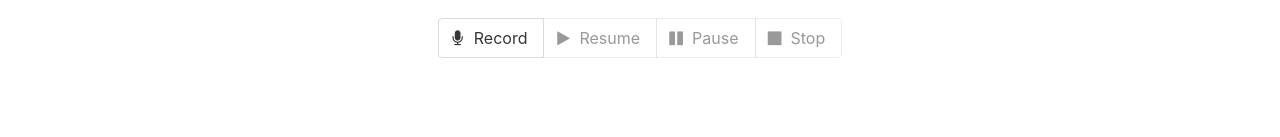
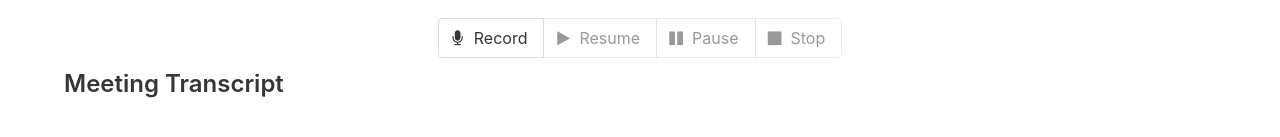
Before and after one commit to josephwandile/soprano, a React (Create React App) app: page / in a window 1280 px wide. Shown: the part 585-722 px from the top of the page. Built offline with nearby package versions, Linux system fonts and the light colour scheme; no server answers.

Commit message:
merging transcripts

```diff
--- a/src/App.js
+++ b/src/App.js
@@ -95,8 +95,6 @@ class App extends Component {
         </div>
         <div className="section">
           <Recorder appendToTranscript={this.appendToTranscript}/>
-        </div>
-        <div className="section">
           <Transcript
             summary={this.state.summary}
             participants={this.state.participants}
--- a/src/Segment.js
+++ b/src/Segment.js
@@ -11,24 +11,6 @@ class Segment extends Component {
     };
   }
 
-  componentDidMount() {
-    setTimeout(this.fetchObservation, 1000);
-  }
-
-  fetchObservation = () => {
-    fetch(`http://${window.location.hostname}:8080/observe/${this.props.id}`, {credentials: 'include'})
-      .then(resp => resp.json())
-      .then(resp => {
-        if (resp.error) {
-          return;
-        } else if (resp.retry) {
-          setTimeout(this.fetchObservation, 2000);
-        } else {
-          this.setState({transcript: resp.transcripts});
-        }
-      });
-  }
-
   render() {
 
     // Ignore empty transcripts
@@ -38,12 +20,15 @@ class Segment extends Component {
 
     let items = [];
     let i = 0;
+    let last_speaker = "";
     this.props.transcript.forEach(trans => {
-      if (trans.new) {  // New speaker. Insert line break and speaker tag.
+      let speaker = trans.speaker;
+      if (speaker !== last_speaker) {  // New speaker. Insert line break and speaker tag.
         items.push(<br key={`ogbreak-${i}`}/>)
         items.push(<Speaker key={`break-${i}`} email={trans.speaker} participants={this.props.participants}/>);
       }
       items.push(<Sentence key={`words-${i}`} words={trans.transcript.join(' ')}/>)
+      last_speaker = speaker;
       i++;
     });
     return <div>{items}</div>;
--- a/src/Transcript.js
+++ b/src/Transcript.js
@@ -3,12 +3,27 @@ import Segment from './Segment.js';
 
 class Transcript extends Component {
   render() {
-    let segments = Object.entries(this.props.transcript).map(([id, trans]) => <Segment participants={this.props.participants} id={id} key={id} transcript={trans}/>);
-    let summary = this.props.summary ? <p className="center">Executive Summary <br /> {this.props.summary}</p> : null;
+
+    let full_transcript = [];
+    let id = "0"
+    for (id in this.props.transcript) {
+      full_transcript = full_transcript.concat(this.props.transcript[id]);
+    }
+    let summary = this.props.summary ? (
+      <div className="content">
+        <h3>
+          Executive Summary
+        </h3>
+        <p>{this.props.summary}</p>
+      </div>
+    ) : null;
     return (
-      <div>
-        {summary}
-        {segments}
+      <div className="container">
+        <div className="content">
+          {summary}
+          <h3>Meeting Transcript</h3>
+          <Segment participants={this.props.participants} id={"0"} transcript={full_transcript}/>
+        </div>
       </div>
     );
   }
--- a/src/TranscriptMock.js
+++ b/src/TranscriptMock.js
@@ -198,6 +198,206 @@ const TranscriptMock = {
         "objects"
       ]
     },
+  ],
+  "1": [
+    {
+      "final": false,
+      "last": null,
+      "new": true,
+      "speaker": "SPEAKER_1",
+      "transcript": [
+        "indicates"
+      ]
+    },
+    {
+      "final": false,
+      "last": 0,
+      "new": false,
+      "speaker": "SPEAKER_0",
+      "transcript": [
+        "whether"
+      ]
+    },
+    {
+      "final": false,
+      "last": 0,
+      "new": false,
+      "speaker": "SPEAKER_0",
+      "transcript": [
+        "the"
+      ]
+    },
+    {
+      "final": false,
+      "last": 0,
+      "new": false,
+      "speaker": "SPEAKER_0",
+      "transcript": [
+        "service"
+      ]
+    },
+    {
+      "final": false,
+      "last": 0,
+      "new": false,
+      "speaker": "SPEAKER_0",
+      "transcript": [
+        "is"
+      ]
+    },
+    {
+      "final": false,
+      "last": 0,
+      "new": false,
+      "speaker": "SPEAKER_0",
+      "transcript": [
+        "to"
+      ]
+    },
+    {
+      "final": false,
+      "last": 0,
+      "new": false,
+      "speaker": "SPEAKER_0",
+      "transcript": [
+        "return"
+      ]
+    },
+    {
+      "final": false,
+      "last": 0,
+      "new": true,
+      "speaker": "SPEAKER_1",
+      "transcript": [
+        "interim"
+      ]
+    },
+    {
+      "final": false,
+      "last": 1,
+      "new": false,
+      "speaker": "SPEAKER_1",
+      "transcript": [
+        "results"
+      ]
+    },
+    {
+      "final": false,
+      "last": 1,
+      "new": true,
+      "speaker": "SPEAKER_2",
+      "transcript": [
+        "if"
+      ]
+    },
+    {
+      "final": false,
+      "last": 2,
+      "new": false,
+      "speaker": "SPEAKER_2",
+      "transcript": [
+        "true"
+      ]
+    },
+    {
+      "final": false,
+      "last": 2,
+      "new": true,
+      "speaker": "SPEAKER_1",
+      "transcript": [
+        "interim"
+      ]
+    },
+    {
+      "final": false,
+      "last": 1,
+      "new": false,
+      "speaker": "SPEAKER_1",
+      "transcript": [
+        "results"
+      ]
+    },
+    {
+      "final": false,
+      "last": 1,
+      "new": false,
+      "speaker": "SPEAKER_1",
+      "transcript": [
+        "are"
+      ]
+    },
+    {
+      "final": false,
+      "last": 1,
+      "new": false,
+      "speaker": "SPEAKER_1",
+      "transcript": [
+        "returned"
+      ]
+    },
+    {
+      "final": false,
+      "last": 1,
+      "new": false,
+      "speaker": "SPEAKER_1",
+      "transcript": [
+        "as"
+      ]
+    },
+    {
+      "final": false,
+      "last": 1,
+      "new": false,
+      "speaker": "SPEAKER_1",
+      "transcript": [
+        "a"
+      ]
+    },
+    {
+      "final": false,
+      "last": 1,
+      "new": false,
+      "speaker": "SPEAKER_1",
+      "transcript": [
+        "stream"
+      ]
+    },
+    {
+      "final": false,
+      "last": 1,
+      "new": false,
+      "speaker": "SPEAKER_1",
+      "transcript": [
+        "of"
+      ]
+    },
+    {
+      "final": false,
+      "last": 1,
+      "new": false,
+      "speaker": "SPEAKER_1",
+      "transcript": [
+        "trace"
+      ]
+    },
+    {
+      "final": false,
+      "last": 1,
+      "new": false,
+      "speaker": "SPEAKER_1",
+      "transcript": [
+        "on"
+      ]
+    },
+    {
+      "final": true,
+      "last": 1,
+      "new": false,
+      "speaker": "SPEAKER_1",
+      "transcript": [
+        "objects"
+      ]
+    },
   ]
 };
 
```
